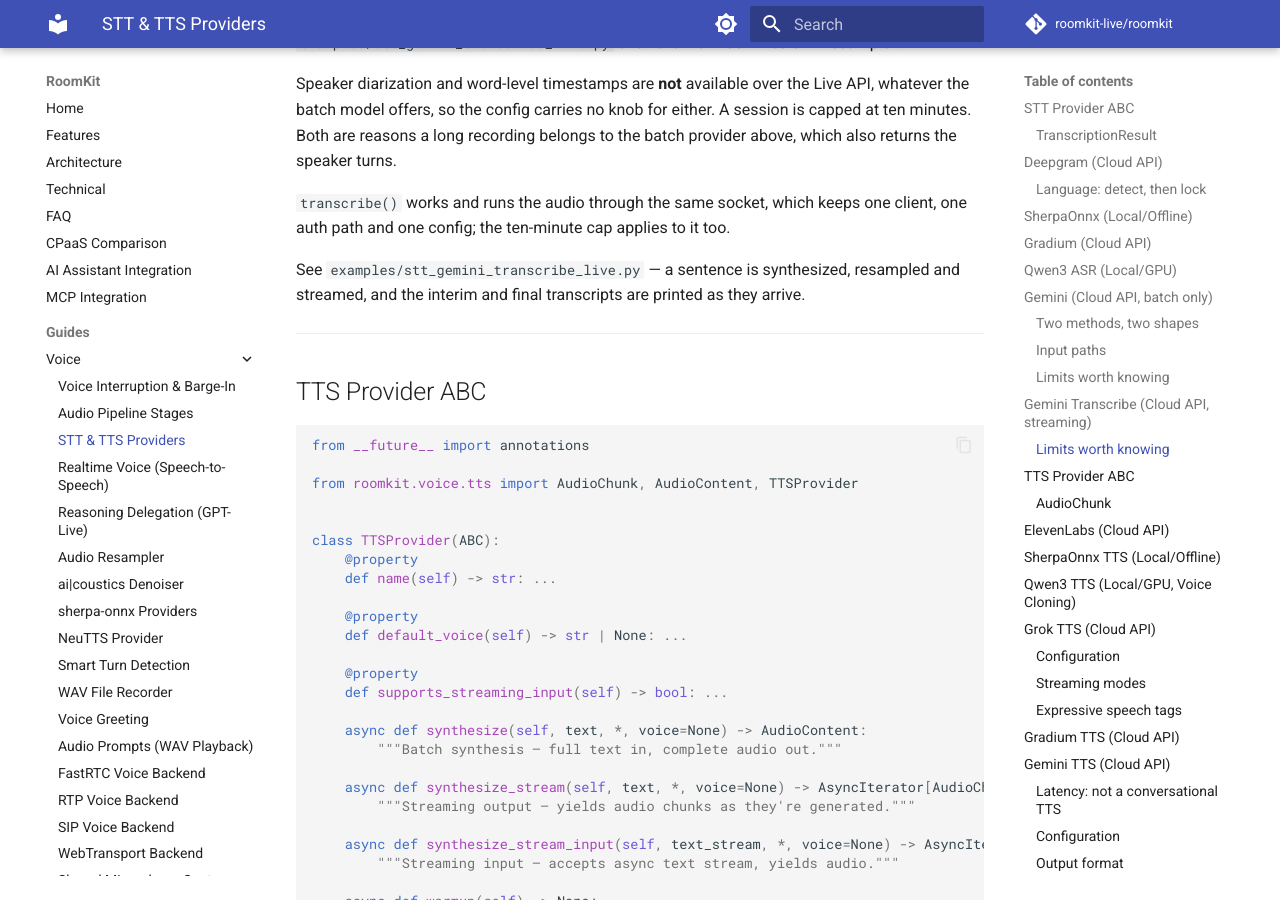
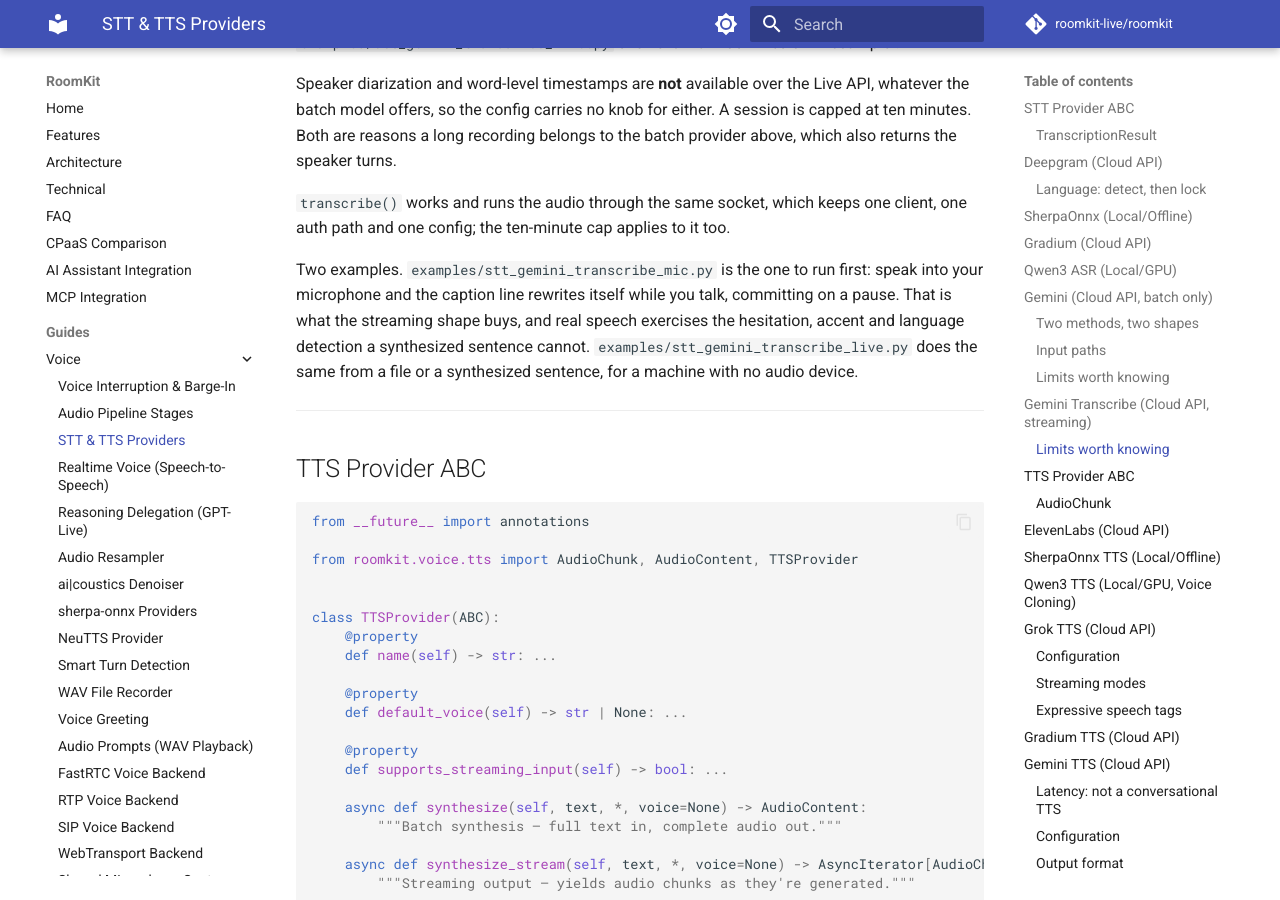
Before and after one commit to roomkit-live/roomkit-docs, an MkDocs documentation site: the page built from docs/guides/stt-tts-providers.md, in a window 1280 px wide and 900 px high, scrolled down 10508 px. Built offline with MkDocs 1.6.1 and Material for MkDocs 9.7.7, drawn with Linux system fonts in a browser that asks for light colours; comment, search, counter and statistics services are not loaded.

Commit message:
docs(examples): point at the microphone examples first
The file-based ones prove the plumbing; the mic ones show what the feature is. Both stay documented, the mic one leads.

```diff
--- a/docs/guides/stt-tts-providers.md
+++ b/docs/guides/stt-tts-providers.md
@@ -445,9 +445,12 @@ belongs to the batch provider above, which also returns the speaker turns.
 `transcribe()` works and runs the audio through the same socket, which keeps
 one client, one auth path and one config; the ten-minute cap applies to it too.
 
-See `examples/stt_gemini_transcribe_live.py` — a sentence is synthesized,
-resampled and streamed, and the interim and final transcripts are printed as
-they arrive.
+Two examples. `examples/stt_gemini_transcribe_mic.py` is the one to run first:
+speak into your microphone and the caption line rewrites itself while you talk,
+committing on a pause. That is what the streaming shape buys, and real speech
+exercises the hesitation, accent and language detection a synthesized sentence
+cannot. `examples/stt_gemini_transcribe_live.py` does the same from a file or a
+synthesized sentence, for a machine with no audio device.
 
 ---
 
```
Also changed, not shown: docs/guides/realtime-voice-providers.md (+5 -3 lines).
